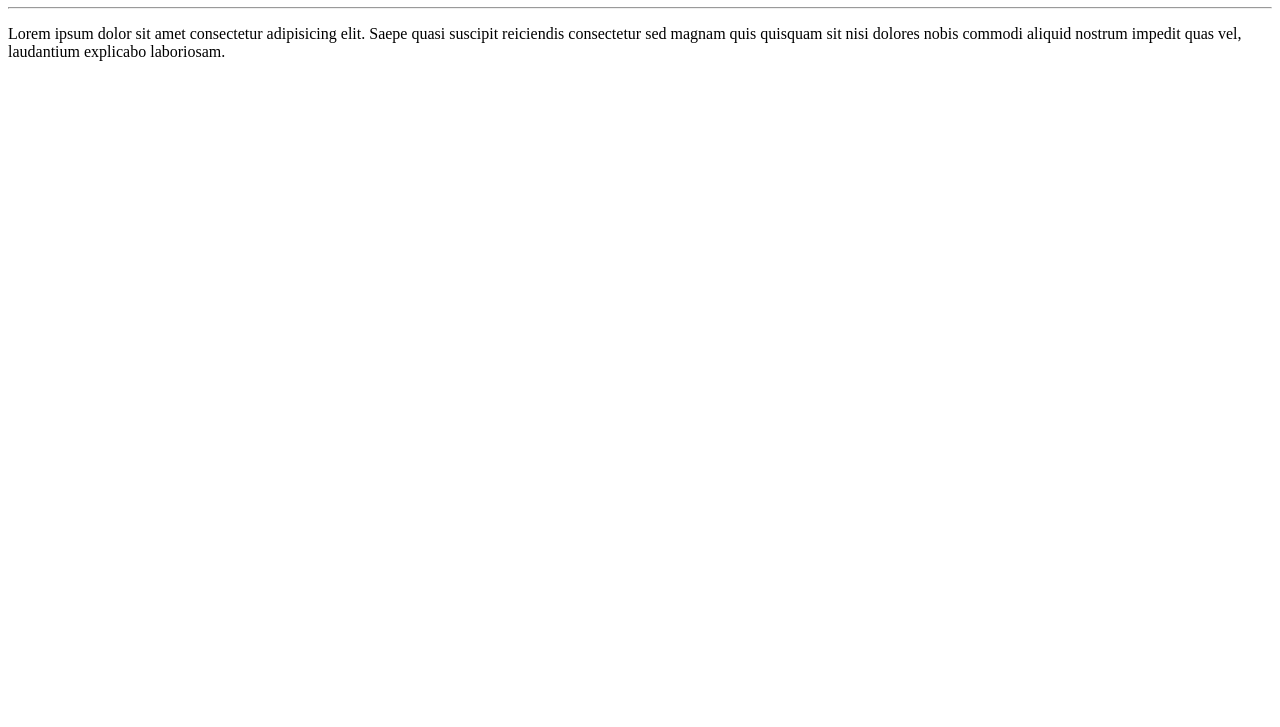
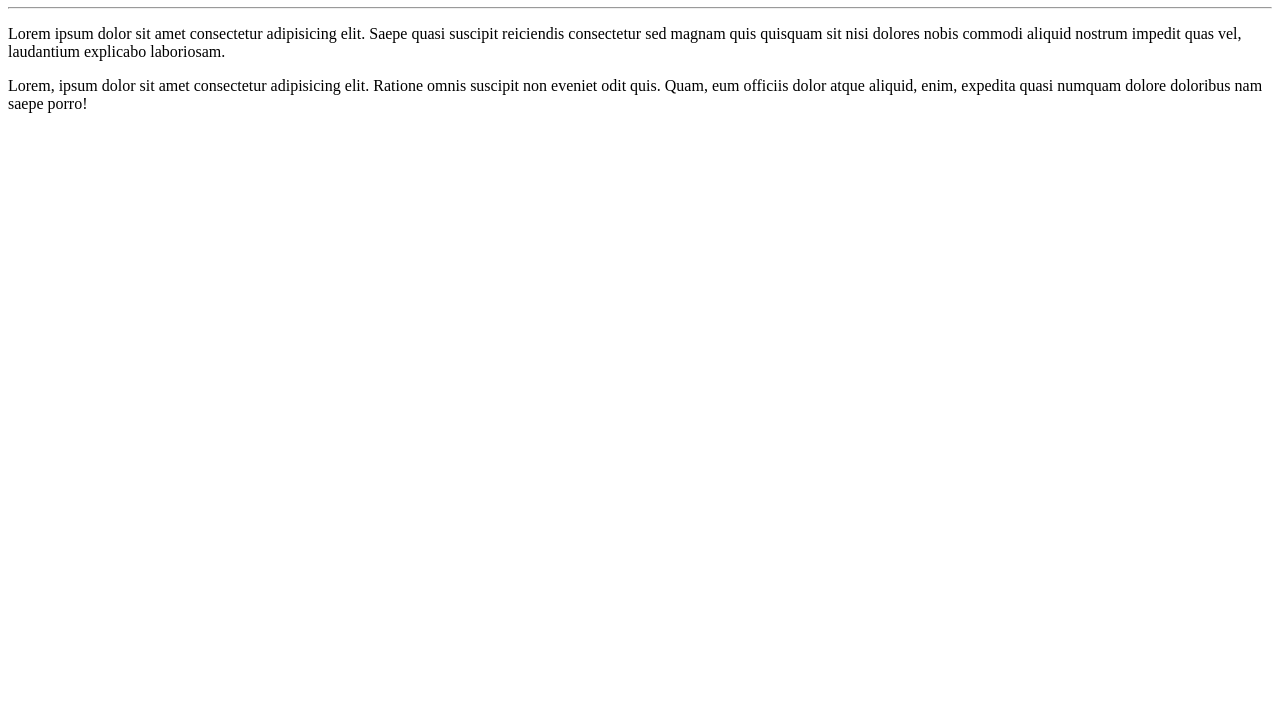
Before and after one commit to victorbonanho/Ola-Mundo.Vi, a plain HTML site: page site-exemplo/index.html in a window 1280 px wide. Shown: the part 73-800 px from the top of the page. Drawn offline with Linux system fonts and the light colour scheme.

Commit message:
Adicionei um parágrafo

```diff
--- a/site-exemplo/index.html
+++ b/site-exemplo/index.html
@@ -9,5 +9,6 @@
     <h1>Olá, Mundo!</h1>
     <hr>
     <p>Lorem ipsum dolor sit amet consectetur adipisicing elit. Saepe quasi suscipit reiciendis consectetur sed magnam quis quisquam sit nisi dolores nobis commodi aliquid nostrum impedit quas vel, laudantium explicabo laboriosam.</p>
+    <p>Lorem, ipsum dolor sit amet consectetur adipisicing elit. Ratione omnis suscipit non eveniet odit quis. Quam, eum officiis dolor atque aliquid, enim, expedita quasi numquam dolore doloribus nam saepe porro!</p>
 </body>
 </html>
```
